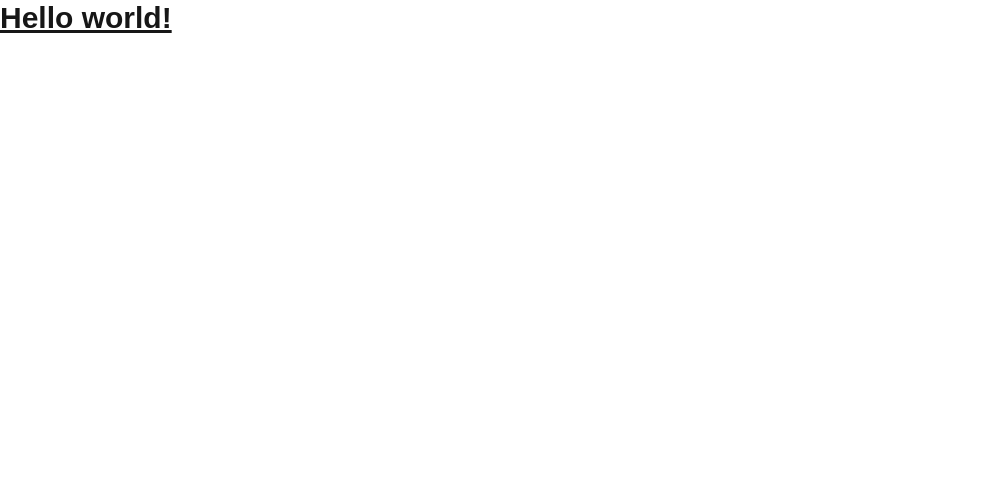
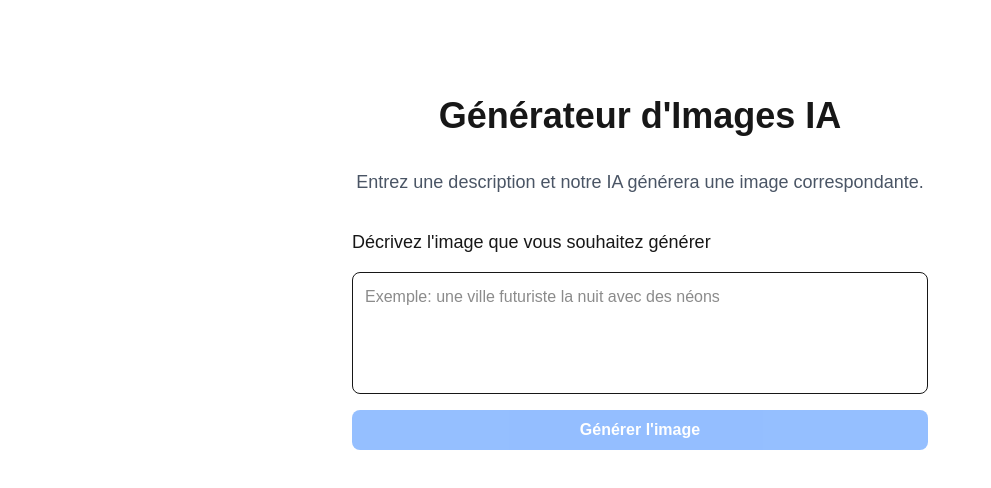
Before and after one commit to DavidCazalCollados/ai-image-generator, a Next.js app: page / in a window 1280 px wide. Shown: the top 488 px of the page, without its empty margins (0-991 px from the left). Built offline with nearby package versions, Linux system fonts and the light colour scheme.

Commit message:
project kickstart setted. Need to add money to my openai subscription

```diff
--- a/src/app/api/generate-image/route.ts
+++ b/src/app/api/generate-image/route.ts
@@ -5,7 +5,7 @@ import OpenAI from 'openai';
 
 // Initialiser le client OpenAI
 const openai = new OpenAI({
-  apiKey: process.env.OPENAI_API_KEY,
+  apiKey: process.env.OPEN_API_KEY,
 });
 
 export async function POST(request: Request) {
--- a/src/app/components/ImageGenerator.tsx
+++ b/src/app/components/ImageGenerator.tsx
@@ -23,7 +23,7 @@ export default function ImageGenerator() {
       });
 
       if (!response.ok) {
-        throw new Error('Erreur lors de la génération de l&apos;image');
+        throw new Error("Erreur lors de la génération de l'image");
       }
 
       const data = await response.json();
--- a/src/app/components/PromptInput.tsx
+++ b/src/app/components/PromptInput.tsx
@@ -36,7 +36,7 @@ export default function PromptInput({ onGenerate, isLoading }: PromptInputProps)
           disabled={isLoading || !prompt.trim()}
           className={`px-4 py-2 font-bold text-white bg-blue-500 rounded-lg hover:bg-blue-600 transition-colors ${(isLoading || !prompt.trim()) ? 'opacity-50 cursor-not-allowed' : ''}`}
         >
-          {isLoading ? 'Génération en cours...' : 'Générer l&apos;image'}
+          {isLoading ? 'Génération en cours...' : "Générer l'image"}
         </button>
       </div>
     </form>
--- a/src/app/page.tsx
+++ b/src/app/page.tsx
@@ -1,9 +1,15 @@
+import ImageGenerator from './components/ImageGenerator';
+
 export default function Home() {
   return (
-    <main>
-      <h1 className="text-3xl font-bold underline">
-        Hello world!
-      </h1>
+    <main className="flex min-h-screen flex-col items-center justify-between p-6 md:p-24">
+      <div className="flex flex-col items-center max-w-5xl w-full space-y-8">
+        <h1 className="text-4xl font-bold text-center">Générateur d&apos;Images IA</h1>
+        <p className="text-lg text-center text-gray-600">
+          Entrez une description et notre IA générera une image correspondante.
+        </p>
+        <ImageGenerator />
+      </div>
     </main>
-  )
+  );
 }
```
